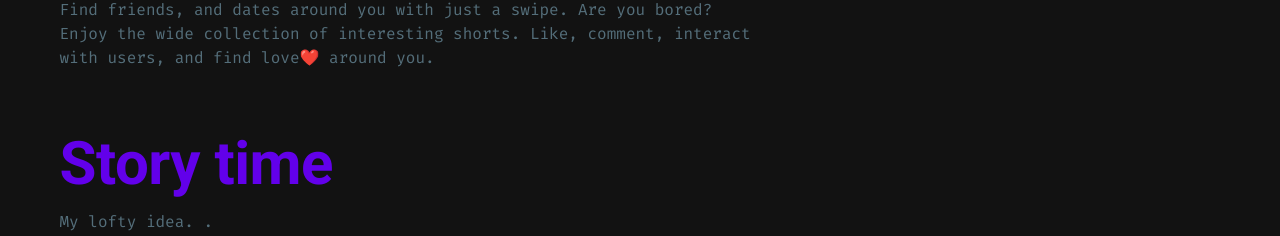
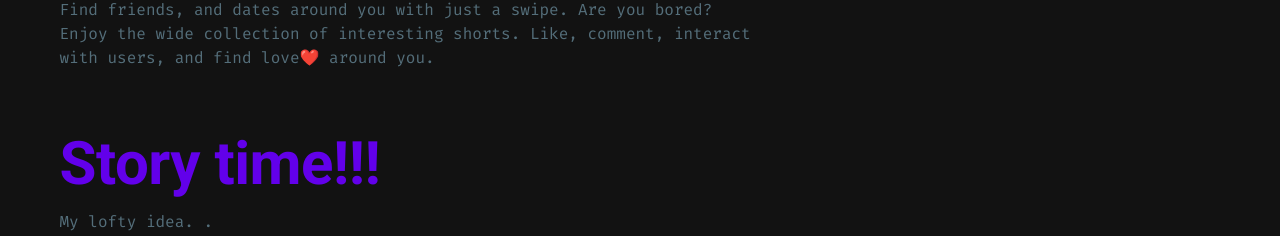
Before and after one commit to rukkiecodes/rukkiecodes-potfolio, a Nuxt app: page /oymo in a window 1280 px wide. Shown: the part 1572-1808 px from the top of the page. Built offline with nearby package versions, Linux system fonts and the light colour scheme.

Commit message:
Update index.vue

```diff
--- a/pages/oymo/index.vue
+++ b/pages/oymo/index.vue
@@ -105,7 +105,7 @@
       class="mb-16"
       color="transparent"
     >
-      <p class="font-weight-bold text-h5 text-sm-h4 text-md-h3 text-lg-h2 deep-purple--text text--accent-4 mt-16">Story time</p>
+      <p class="font-weight-bold text-h5 text-sm-h4 text-md-h3 text-lg-h2 deep-purple--text text--accent-4 mt-16">Story time!!!</p>
       <p class="blue-grey--text text--darken-1">
         My lofty idea.
         .
```
